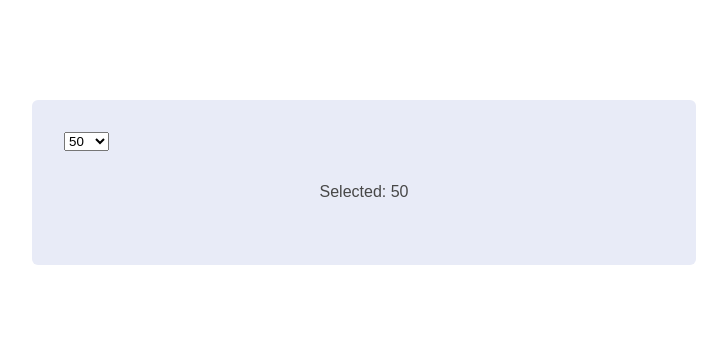
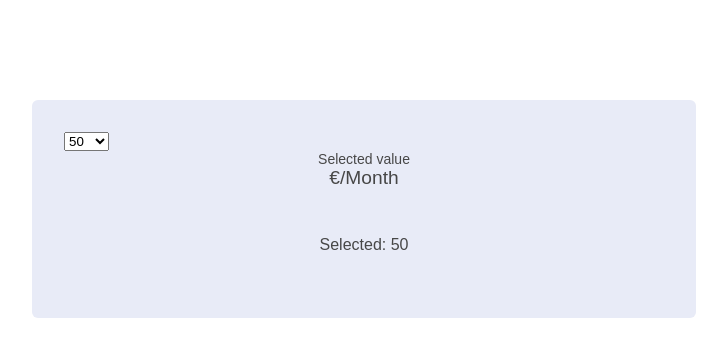
Before and after one commit to AnikaErceg/select-slider, a Vue app: page / in a window 1280 px wide. Both pictures are taken after a click on the button "Edit". Shown: the top 356 px of the page, without its empty margins (276-1003 px from the left). Built offline with nearby package versions, Linux system fonts and the light colour scheme.

Commit message:
top/bottom text styles

```diff
--- a/src/App.vue
+++ b/src/App.vue
@@ -6,6 +6,8 @@
         :elements="elements"
         :default="selected"
         @select="onSelect"
+        top-text="Selected value"
+        bottom-text="€/Month"
       ></base-select>
       <div class="test-display">
         Selected: {{selected}}
--- a/src/assets/styles.css
+++ b/src/assets/styles.css
@@ -59,3 +59,16 @@ body {
 .select-box {
     height: 80px;
 }
+
+/* styles for select swap */
+
+.select-wrapper .bottom-text {
+    font-size: 1.2rem;
+    margin-bottom: 15px;
+    text-align: center;
+}
+
+.select-wrapper .top-text {
+    font-size: .875rem;
+    text-align: center;
+}
--- a/src/components/swipe-slider/BaseSelect.vue
+++ b/src/components/swipe-slider/BaseSelect.vue
@@ -1,5 +1,8 @@
 <template>
   <div class="select-wrapper">
+    <select :name="name" v-model="selected" @change="onSelect">
+      <option v-for="element in elements" :key="element">{{element}}</option>
+    </select>
     <div v-show="showTitleCard" class="initial-view clickable" @click="onSelectEdit">
       <div class="title">{{selected}}</div>
       <div class="bottom">
@@ -9,13 +12,13 @@
     </div>
 
     <div v-show="showSelect">
-      <select :name="name" v-model="selected" @change="onSelect">
-        <option
-          v-for="element in elements"
-          :key="element">
-          {{element}}
-        </option>
-      </select>
+      <div class="select-options">
+        <div class="top-text">{{topText}}</div>
+        <div class="options">
+
+        </div>
+        <div class="bottom-text">{{bottomText}}</div>
+      </div>
 
       <!-- TODO
         item boxes with overflow and gradient on the sides
@@ -26,9 +29,8 @@
         set startting point to default element
         as new element is set, update native select
         hide native element
-       -->
+      -->
     </div>
-
   </div>
 </template>
 
@@ -61,16 +63,16 @@ export default {
       selected: this.default,
       showTitleCard: true,
       showSelect: false
-    }
+    };
   },
   methods: {
     onSelect() {
-      this.$emit("select", this.selected)
+      this.$emit("select", this.selected);
     },
     onSelectEdit() {
-      this.showTitleCard = false
-      this.showSelect = true
-      console.log("editing...")
+      this.showTitleCard = false;
+      this.showSelect = true;
+      console.log("editing...");
     }
   }
 };
```
